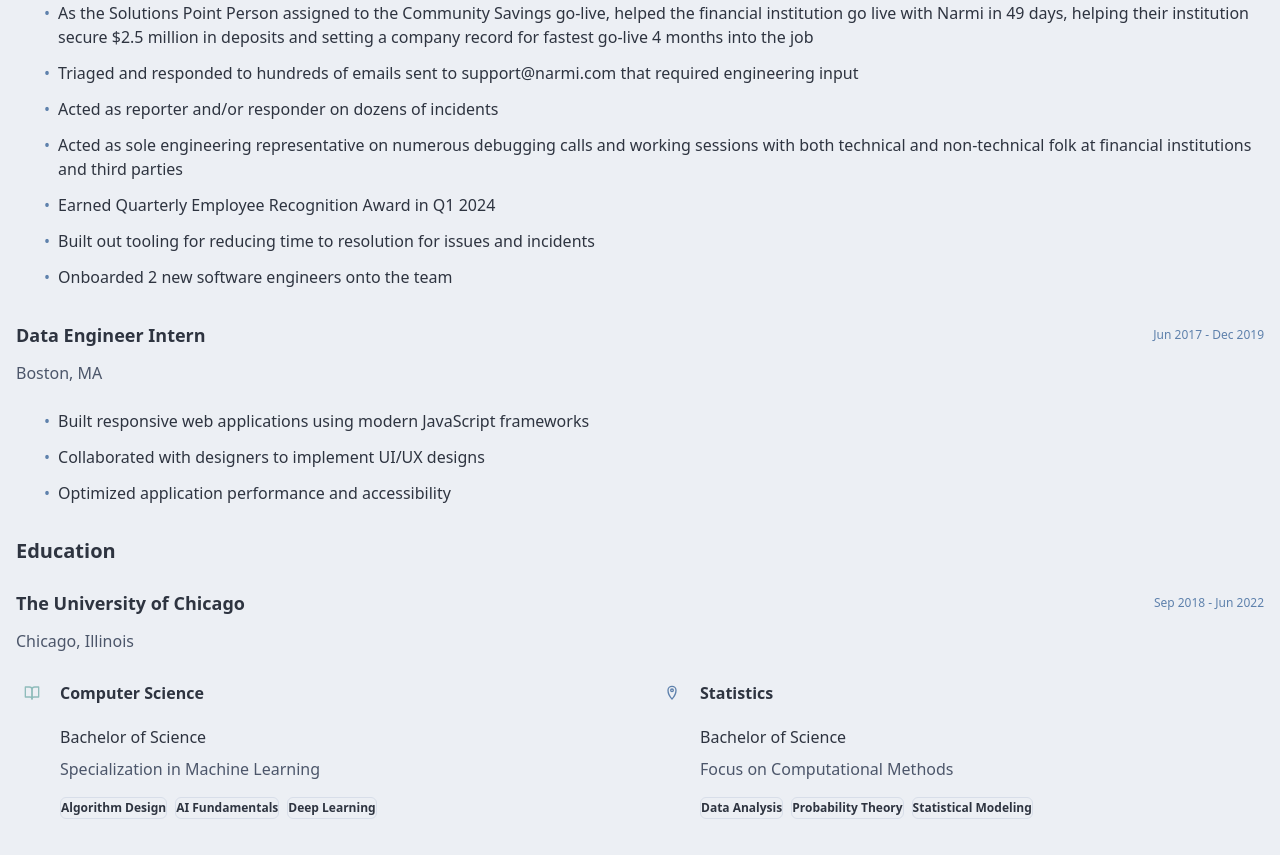
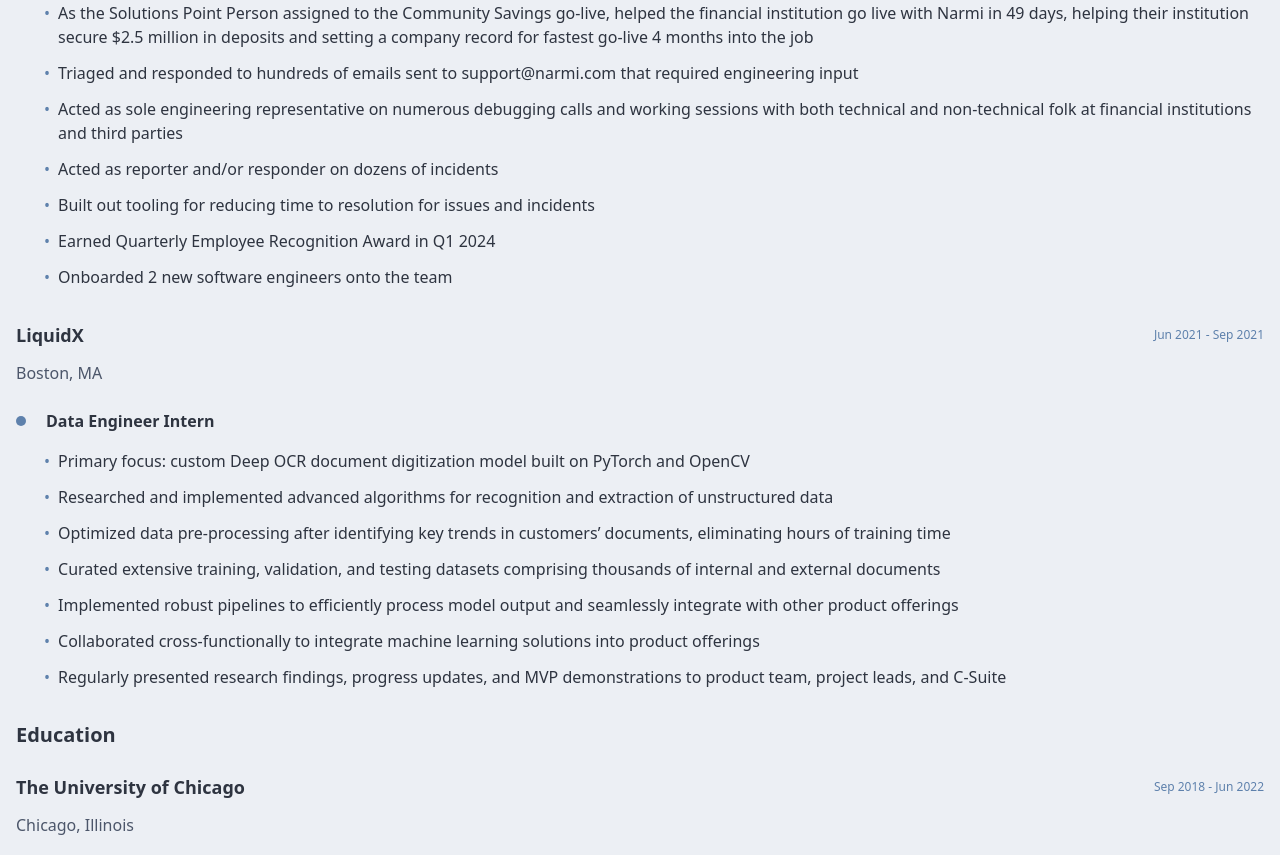
Before and after one commit to sergey-sonkin/quick-site, a Next.js app: page /resume in a window 1280 px wide. Shown: the part 840-1695 px from the top of the page. Built offline with nearby package versions, Linux system fonts and the light colour scheme.

Commit message:
Added internship

```diff
--- a/src/app/resume/page.tsx
+++ b/src/app/resume/page.tsx
@@ -90,7 +90,7 @@
               <BulletPoint>
                 Continue to own many responsibilities owned as Software Engineer
                 I, building larger in scope features and owning work usually
-                done by other pods to keep our financial institutions going live
+                done by other pods to keep new financial institutions going live
                 on schedule
               </BulletPoint>
               <BulletPoint>
@@ -146,19 +146,19 @@
                 support@narmi.com that required engineering input
               </BulletPoint>
               <BulletPoint>
-                Acted as reporter and/or responder on dozens of incidents
-              </BulletPoint>
-              <BulletPoint>
                 Acted as sole engineering representative on numerous debugging
                 calls and working sessions with both technical and non-technical
                 folk at financial institutions and third parties
               </BulletPoint>
               <BulletPoint>
-                Earned Quarterly Employee Recognition Award in Q1 2024
+                Acted as reporter and/or responder on dozens of incidents
               </BulletPoint>
               <BulletPoint>
                 Built out tooling for reducing time to resolution for issues and
                 incidents
+              </BulletPoint>
+              <BulletPoint>
+                Earned Quarterly Employee Recognition Award in Q1 2024
               </BulletPoint>
               <BulletPoint>
                 Onboarded 2 new software engineers onto the team
@@ -170,25 +170,51 @@
         {/* Previous Experience - standalone experience */}
         <div className="mb-6">
           <div className="flex flex-col md:flex-row justify-between items-start md:items-center mb-3">
-            <h3 className="text-lg font-bold text-foreground">
-              Data Engineer Intern
-            </h3>
+            <h3 className="text-lg font-bold text-foreground">LiquidX</h3>
             <Badge className="mt-1 md:mt-0 bg-primary/10 text-primary border-0 font-medium">
-              Jun 2017 - Dec 2019
+              Jun 2021 - Sep 2021
             </Badge>
           </div>
           <p className="text-muted-foreground mb-5">Boston, MA</p>
           <Separator className="my-6 opacity-30" />
+          {/* Wrap title in a flex container to add the marker */}
+          <div className="flex items-center mb-4">
+            {/* Position marker */}
+            <div className="hidden md:flex mr-3 h-2.5 w-2.5 rounded-full bg-primary"></div>
+            {/* Adjust title margin to align with marker */}
+            <h4 className="text-md font-semibold ml-0 md:ml-2">
+              Data Engineer Intern
+            </h4>
+          </div>
+          {/* Bullet points with original left margin */}
           <ul className="space-y-3 text-foreground/80 mt-4 ml-0 md:ml-7">
             <BulletPoint>
-              Built responsive web applications using modern JavaScript
-              frameworks
+              Primary focus: custom Deep OCR document digitization model built
+              on PyTorch and OpenCV
             </BulletPoint>
             <BulletPoint>
-              Collaborated with designers to implement UI/UX designs
+              Researched and implemented advanced algorithms for recognition and
+              extraction of unstructured data
             </BulletPoint>
             <BulletPoint>
-              Optimized application performance and accessibility
+              Optimized data pre-processing after identifying key trends in
+              customers’ documents, eliminating hours of training time
+            </BulletPoint>
+            <BulletPoint>
+              Curated extensive training, validation, and testing datasets
+              comprising thousands of internal and external documents
+            </BulletPoint>
+            <BulletPoint>
+              Implemented robust pipelines to efficiently process model output
+              and seamlessly integrate with other product offerings
+            </BulletPoint>
+            <BulletPoint>
+              Collaborated cross-functionally to integrate machine learning
+              solutions into product offerings
+            </BulletPoint>
+            <BulletPoint>
+              Regularly presented research findings, progress updates, and MVP
+              demonstrations to product team, project leads, and C-Suite
             </BulletPoint>
           </ul>
         </div>
@@ -315,7 +341,7 @@
               Technical
             </TabsTrigger>
             <TabsTrigger
-              value="soft"
+              value="soft" // Added missing value prop
               className="flex-1 data-[state=active]:border-b-2 data-[state=active]:border-primary rounded-none bg-transparent data-[state=active]:text-primary"
             >
               Soft Skills
```
